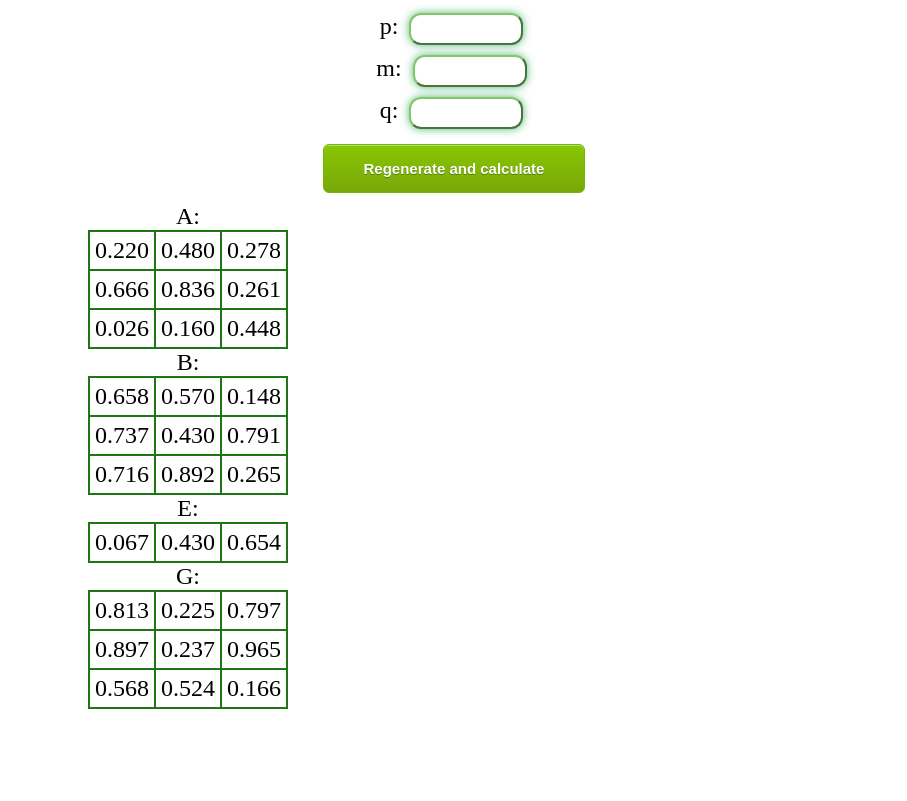
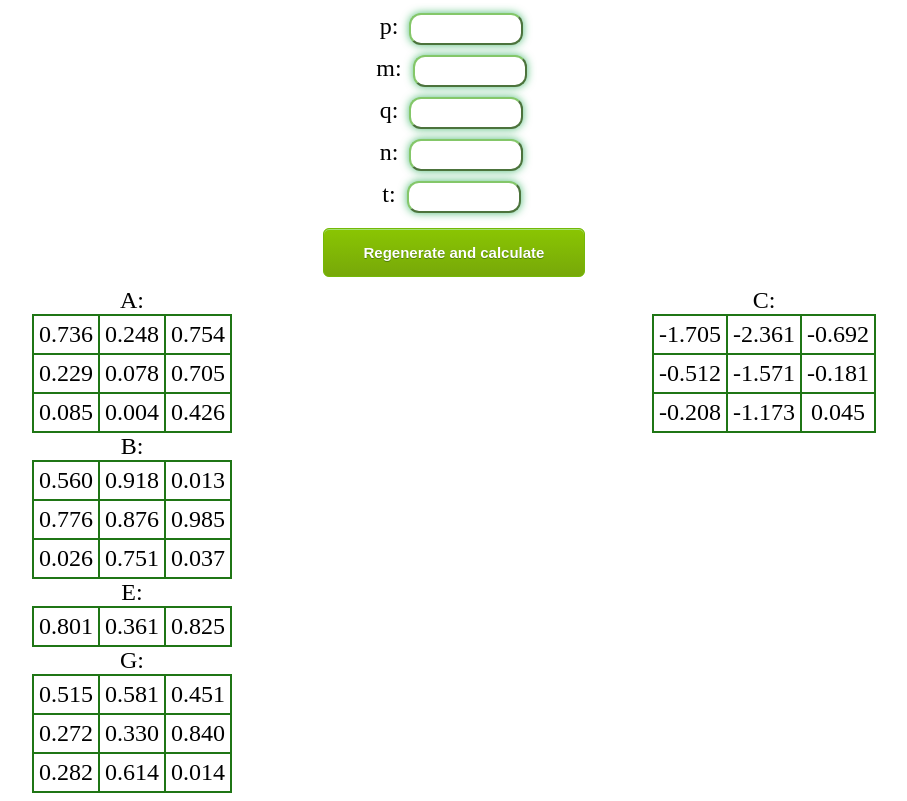
Before and after one commit to iit-students-charity/mrz-2, a plain HTML site: page index.html in a window 1280 px wide. Shown: the whole page, without its empty margins (186-1093 px from the left). Drawn offline with nearby package versions, Linux system fonts and the light colour scheme.

Commit message:
Add matrix C calculation

```diff
--- a/index.html
+++ b/index.html
@@ -10,36 +10,44 @@
   <body>
     <div class="inputs">
       <div>
-        <label for="p-size" id="p-size-label">p:</label>
+        <label for="p-size">p:</label>
         <input type="text" id="p-size">
       </div>
       <div>
-        <label for="m-size" id="m-size-label">m:</label>
+        <label for="m-size">m:</label>
         <input type="text" id="m-size">
       </div>
       <div>
-        <label for="q-size" id="q-size-label">q:</label>
+        <label for="q-size">q:</label>
         <input type="text" id="q-size">
       </div>
+      <div>
+        <label for="n-value">n</label>:</label>
+        <input type="text" id="n-value">
+      </div>
+      <div>
+        <label for="t-value">t:</label>
+        <input type="text" id="t-value">
+      </div>
+
       <button id="run-button">Regenerate and calculate</button>
     </div>
 
     <div class="columns">
       <div class="matrices">
-        <label for="a-matrix" id="a-size-label" class="hidden">A:</label>
+        <label for="a-matrix" class="hidden">A:</label>
         <table id="a-matrix"></table>
-        <label for="b-matrix" id="b-size-label" class="hidden">B:</label>
+        <label for="b-matrix" class="hidden">B:</label>
         <table id="b-matrix"></table>
-        <label for="e-matrix" id="e-size-label" class="hidden">E:</label>
+        <label for="e-matrix" class="hidden">E:</label>
         <table id="e-matrix"></table>
-        <label for="g-matrix" id="g-size-label" class="hidden">G:</label>
+        <label for="g-matrix" class="hidden">G:</label>
         <table id="g-matrix"></table>
       </div>
 
       <div class="results">
-        <table class="f-matrix"></table>
-        <table class="d-matrix"></table>
-        <table class="c-matrix"></table>
+        <table for="c-matrix">C:</table>
+        <table id="c-matrix"></table>
       </div>
     </div>
   </body>
--- a/simd.js
+++ b/simd.js
@@ -14,11 +14,13 @@ $(document).ready(() => {
   matrixG = []
   matrixF = []
   matrixD = []
+  matrixC = []
   sizeP = 3
   sizeM = 3
   sizeQ = 3
 
-  createMatrices()
+  generateMatrices()
+  calculate()
   drawMatrices()
 
   $('#run-button').on('click', () => {
@@ -29,18 +31,22 @@ $(document).ready(() => {
       alert('Input all sizes')
       return
     }
-    createMatrices(sizeP, sizeM, sizeQ)
+    generateMatrices(sizeP, sizeM, sizeQ)
+    calculate()
     drawMatrices()
   })
 
-  function createMatrices() {
-    matrixA = createMatrix(sizeP, sizeM)
-    matrixB = createMatrix(sizeM, sizeQ)
-    matrixE = createMatrix(1, sizeM)
-    matrixG = createMatrix(sizeP, sizeQ)
+  function generateMatrices() {
+    matrixA = generateMatrix(sizeP, sizeM)
+    matrixB = generateMatrix(sizeM, sizeQ)
+    matrixE = generateMatrix(1, sizeM)
+    matrixG = generateMatrix(sizeP, sizeQ)
+    matrixD = generateEmptyMatrix()
+    matrixF = generateEmptyMatrix()
+    matrixC = generateEmptyMatrix()
   }
 
-  function createMatrix(firstSize, secondSize) {
+  function generateMatrix(firstSize, secondSize) {
     var tempArray, matrix = []
     for (let i = 0; i < firstSize; i++) {
       tempArray = []
@@ -48,6 +54,20 @@ $(document).ready(() => {
         tempArray.push(Math.random().toFixed(3))
       }
       matrix.push(tempArray)
+    }
+    return matrix
+  }
+
+  function generateEmptyMatrix() {
+    var matrix = []
+    for (var i = 0; i < sizeP; i++) {
+      matrix.push([])
+      for (var j = 0; j < sizeQ; j++) {
+        matrix[i].push([])
+        for (var k = 0; k < sizeM; k++) {
+          matrix[i][j].push([])
+        }
+      }
     }
     return matrix
   }
@@ -60,6 +80,7 @@ $(document).ready(() => {
     drawMatrix(matrixB, $('#b-matrix'))
     drawMatrix(matrixE, $('#e-matrix'))
     drawMatrix(matrixG, $('#g-matrix'))
+    drawMatrix(matrixC, $('#c-matrix'))
   }
 
   function drawMatrix(matrix, table) {
@@ -73,7 +94,80 @@ $(document).ready(() => {
     })
   }
 
-  function impl(first, second) {
+  // a -> b
+  function implication(first, second) {
+    return Math.max(1 - first, second)
+  }
 
+  // a ^ b
+  function conjunction(first, second) {
+    return Math.min(first, second)
+  }
+
+  // ^ a
+  function singleConjunction(array) {
+    var value = 1
+    for (var i = 0; i < array.length; i++) {
+      value *= array[i]
+    }
+    return value
+  }
+
+  // v a
+  function singleDisjunction(array) {
+    var value = 1
+    for (var i = 0; i < array.length; i++) {
+      value *= (1 - array[i])
+    }
+    return 1 - value
+  }
+
+  // a o b
+  function multiplication(first, second) {
+    return Math.max(singleConjunction(first) + singleDisjunction(second) - 1, 0)
+  }
+
+  function calculate() {
+    calculateF()
+    calculateD()
+    calculateC()
+  }
+
+  function calculateF() {
+    for (var i = 0; i < sizeP; i++) {
+      for (var j = 0; j < sizeQ; j++) {
+        for (var k = 0; k < sizeM; k++) {
+          matrixF[i][j][k] = (
+            implication(matrixA[i][k], matrixB[k][j]) * (2 * matrixE[0][k] - 1) * matrixE[0][k] +
+            implication(matrixB[k][j], matrixA[i][k]) * (
+              1 + (4 * implication(matrixA[i][k], matrixB[k][j]) - 2) * matrixE[0][k]
+            ) * (1 - matrixE[0][k])
+          ).toFixed(3)
+        }
+      }
+    }
+  }
+
+  function calculateD() {
+    for (var i = 0; i < sizeP; i++) {
+      for (var j = 0; j < sizeQ; j++) {
+        for (var k = 0; k < sizeM; k++) {
+          matrixD[i][j][k] = conjunction(matrixA[i][k], matrixB[k][j]).toFixed(3)
+        }
+      }
+    }
+  }
+
+  function calculateC() {
+    for (var i = 0; i < sizeP; i++) {
+      for (var j = 0; j < sizeQ; j++) {
+        matrixC[i][j] = (
+          singleConjunction(matrixF[i][j]) * (3 * matrixG[i][j] - 2) * matrixG[i][j] + (
+            singleDisjunction(matrixD[i][j]) + (4 * (multiplication(matrixF[i][j], matrixD[i][j]) - 3 *
+            singleDisjunction(matrixD[i][j])) * matrixG[i][j])
+          ) * (1 - matrixG[i][j])
+        ).toFixed(3)
+      }
+    }
   }
 })
```
Also changed, not shown: 1 other file.
